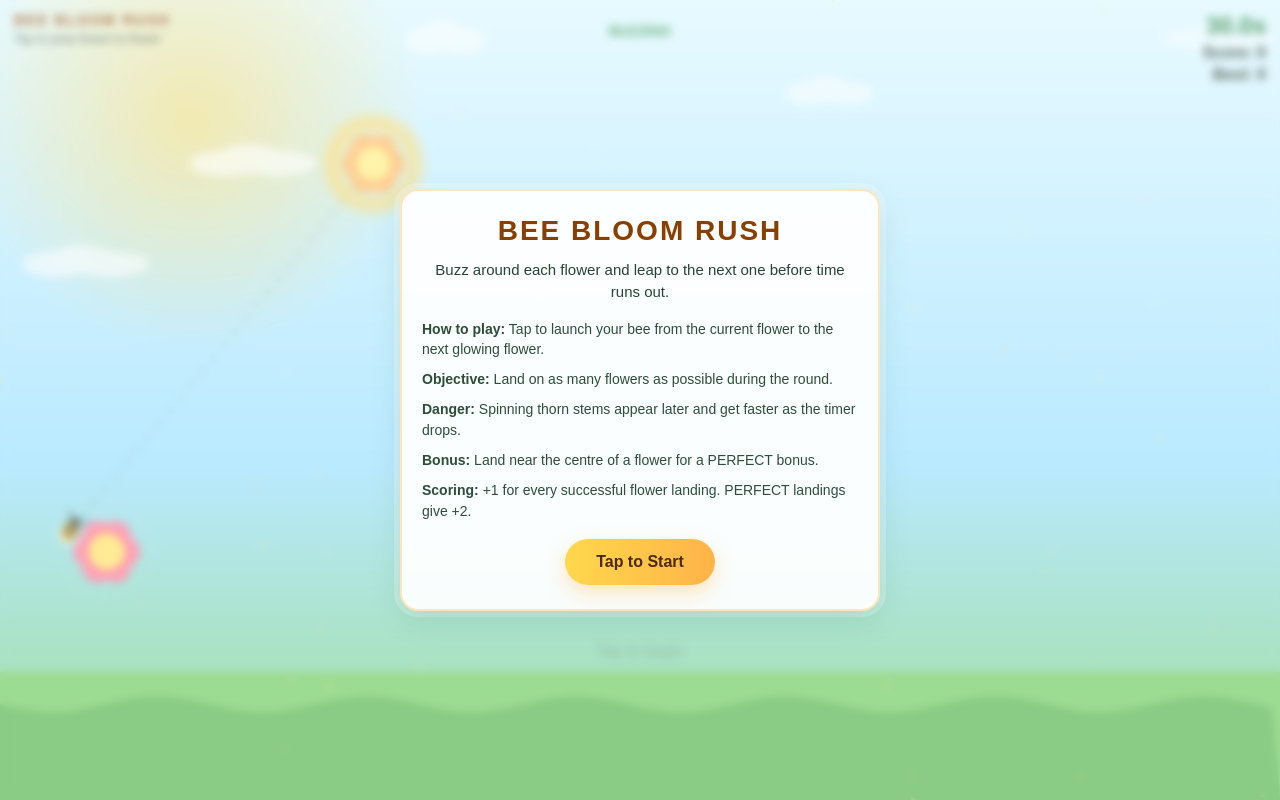
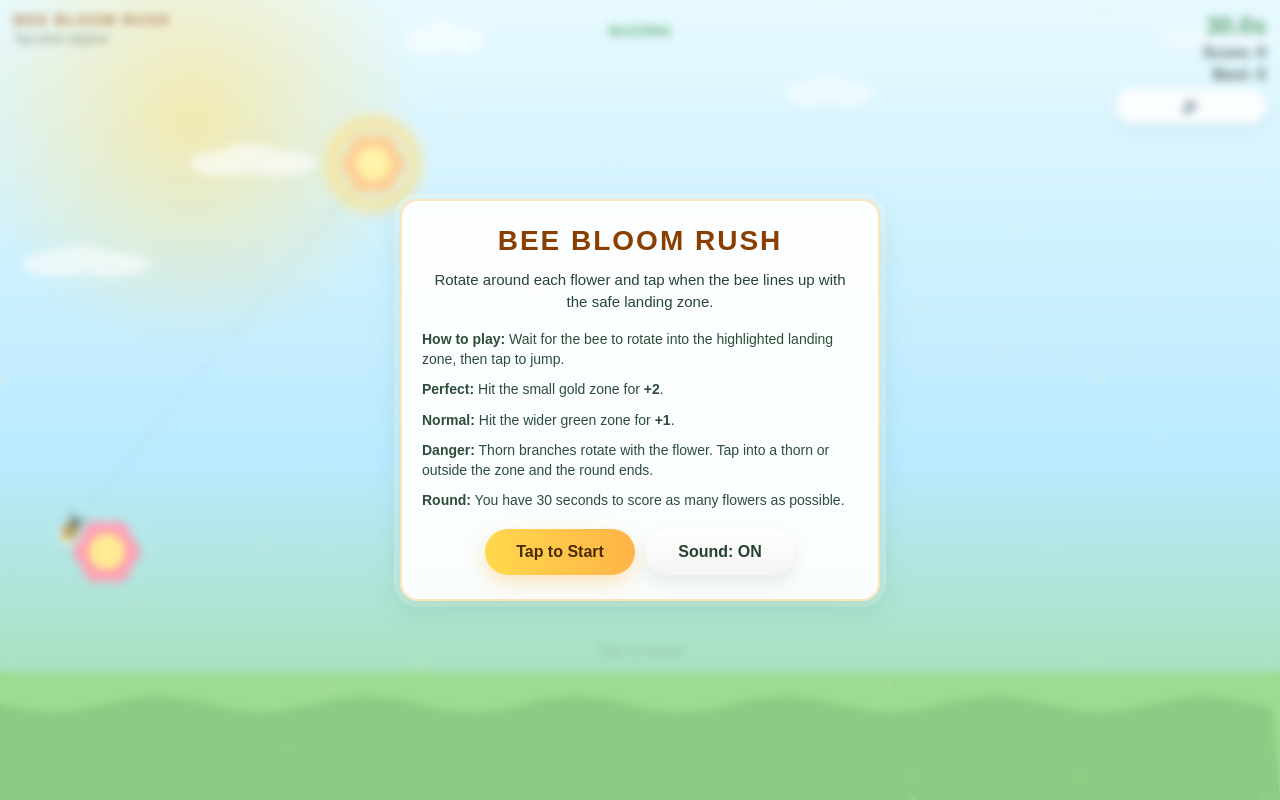
Before and after one commit to Games5Arcade/bee-bloom-rush, a plain HTML site: page index.html in a window 1280 px wide. Drawn offline with Linux system fonts and the light colour scheme.

Commit message:
Update index.html

```diff
--- a/index.html
+++ b/index.html
@@ -13,12 +13,14 @@
   <div id="hud">
     <div class="hud-left">
       <div id="title">BEE BLOOM RUSH</div>
-      <div id="subtitle">Tap to jump flower-to-flower</div>
+      <div id="subtitle">Tap when aligned</div>
     </div>
+
     <div class="hud-right">
       <div id="timer">30.0s</div>
       <div id="score">Score: 0</div>
       <div id="best">Best: 0</div>
+      <button id="soundToggle" class="hud-btn" aria-label="Toggle sound">🔊</button>
     </div>
   </div>
 
@@ -28,19 +30,20 @@
     <div class="panel">
       <h1>BEE BLOOM RUSH</h1>
       <p class="lead">
-        Buzz around each flower and leap to the next one before time runs out.
+        Rotate around each flower and tap when the bee lines up with the safe landing zone.
       </p>
 
       <div class="rules">
-        <div><strong>How to play:</strong> Tap to launch your bee from the current flower to the next glowing flower.</div>
-        <div><strong>Objective:</strong> Land on as many flowers as possible during the round.</div>
-        <div><strong>Danger:</strong> Spinning thorn stems appear later and get faster as the timer drops.</div>
-        <div><strong>Bonus:</strong> Land near the centre of a flower for a PERFECT bonus.</div>
-        <div><strong>Scoring:</strong> +1 for every successful flower landing. PERFECT landings give +2.</div>
+        <div><strong>How to play:</strong> Wait for the bee to rotate into the highlighted landing zone, then tap to jump.</div>
+        <div><strong>Perfect:</strong> Hit the small gold zone for <strong>+2</strong>.</div>
+        <div><strong>Normal:</strong> Hit the wider green zone for <strong>+1</strong>.</div>
+        <div><strong>Danger:</strong> Thorn branches rotate with the flower. Tap into a thorn or outside the zone and the round ends.</div>
+        <div><strong>Round:</strong> You have 30 seconds to score as many flowers as possible.</div>
       </div>
 
       <div class="button-row">
         <button id="actionBtn" class="primary-btn">Tap to Start</button>
+        <button id="startSoundToggle" class="secondary-btn">Sound: ON</button>
       </div>
     </div>
   </div>
```
